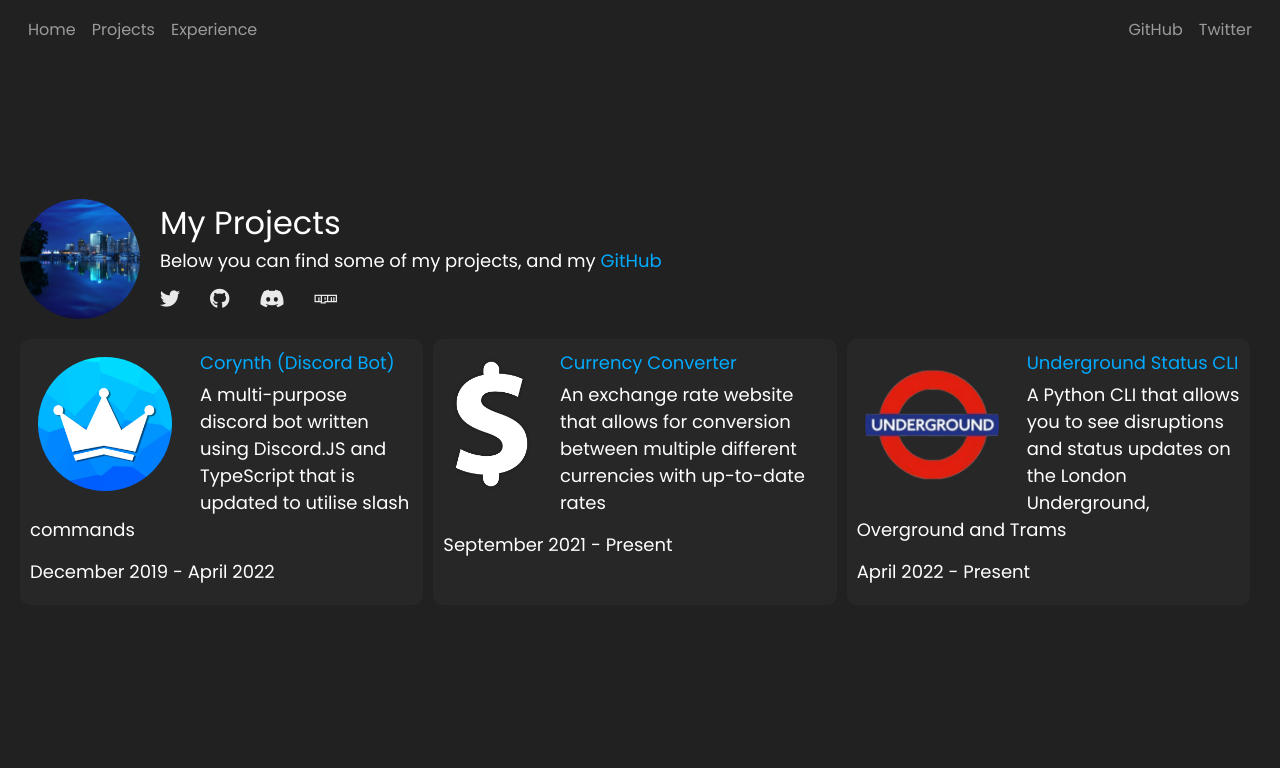
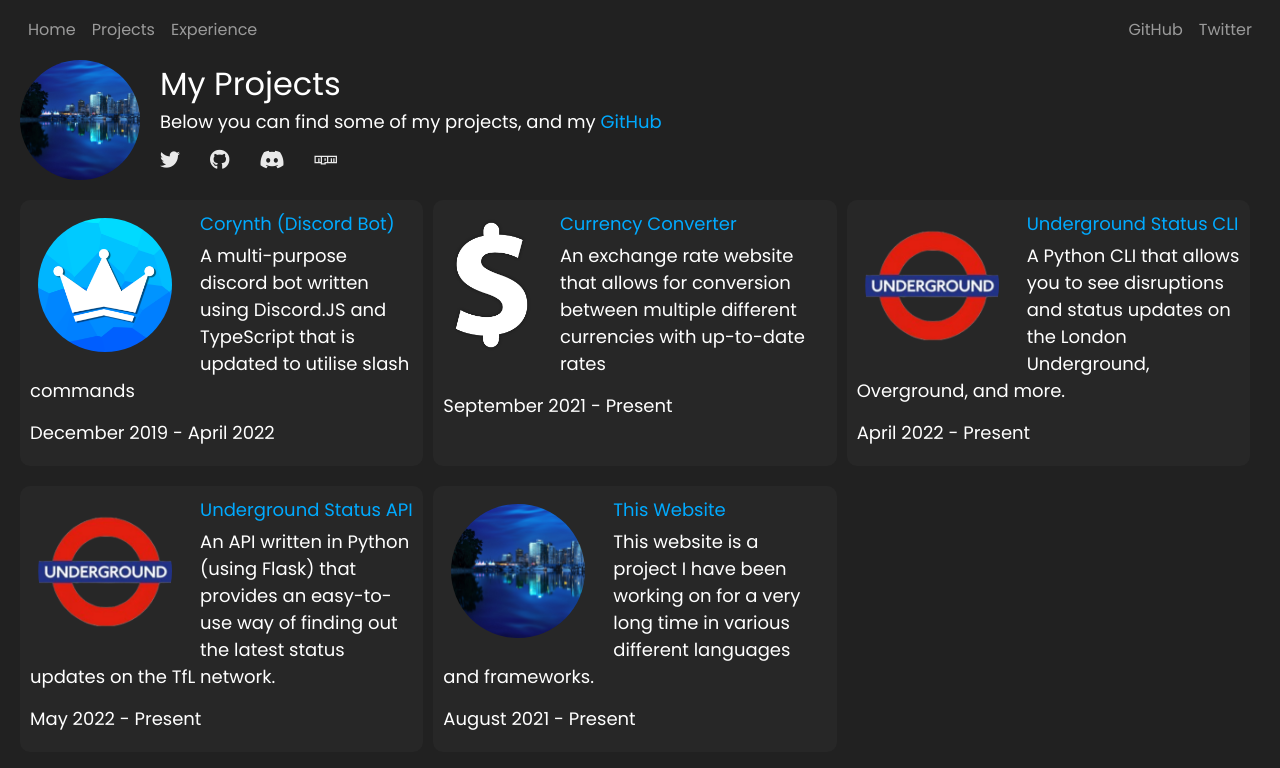
Before and after one commit to cxllm/corynth, a React (Create React App) app: page /projects in a window 1280 px wide. Shown: the top 768 px of the page. Built offline with nearby package versions, Linux system fonts and the light colour scheme.

Commit message:
Updated some pages

```diff
--- a/src/Pages/Experience.tsx
+++ b/src/Pages/Experience.tsx
@@ -23,8 +23,8 @@ export default class Home extends React.Component {
 					<img src="/avatar.jpg" width="120px" alt="Avatar" />
 					<h1>Experience</h1>
 					<p>
-						Here is the experience I have with different languages, frameworks,
-						software and operating systems.
+						Below is a list of various different languages, frameworks, software and
+						operating systems I have an understanding of and can use confidently.
 					</p>
 					<Socials />
 					<div className="table">
--- a/src/Pages/Projects.tsx
+++ b/src/Pages/Projects.tsx
@@ -25,11 +25,29 @@ export default class Projects extends React.Component {
 			{
 				name: "Underground Status CLI",
 				description:
-					"A Python CLI that allows you to see disruptions and status updates on the London Underground, Overground and Trams",
+					"A Python CLI that allows you to see disruptions and status updates on the London Underground, Overground, and more.",
 				start: "April 2022",
 				finish: "Present",
 				url: "https://github.com/cxllm/tube-cli",
 				image: "/underground.png"
+			},
+			{
+				name: "Underground Status API",
+				description:
+					"An API written in Python (using Flask) that provides an easy-to-use way of finding out the latest status updates on the TfL network.",
+				url: "https://github.com/cxllm/tfl-status-api#tfl-status-api",
+				start: "May 2022",
+				finish: "Present",
+				image: "/underground.png"
+			},
+			{
+				name: "This Website",
+				description:
+					"This website is a project I have been working on for a very long time in various different languages and frameworks.",
+				url: "https://github.com/cxllm/website",
+				start: "August 2021",
+				finish: "Present",
+				image: "/avatar.jpg"
 			}
 		];
 		return (
```
